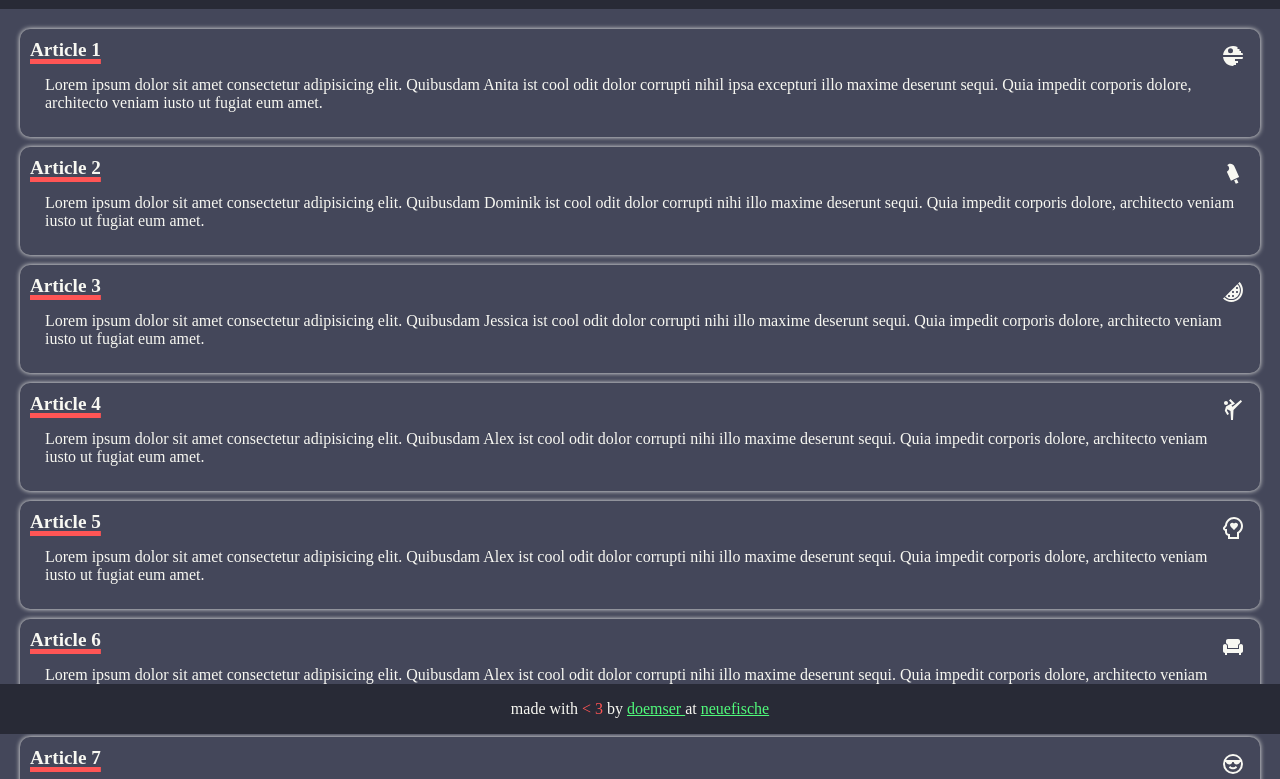
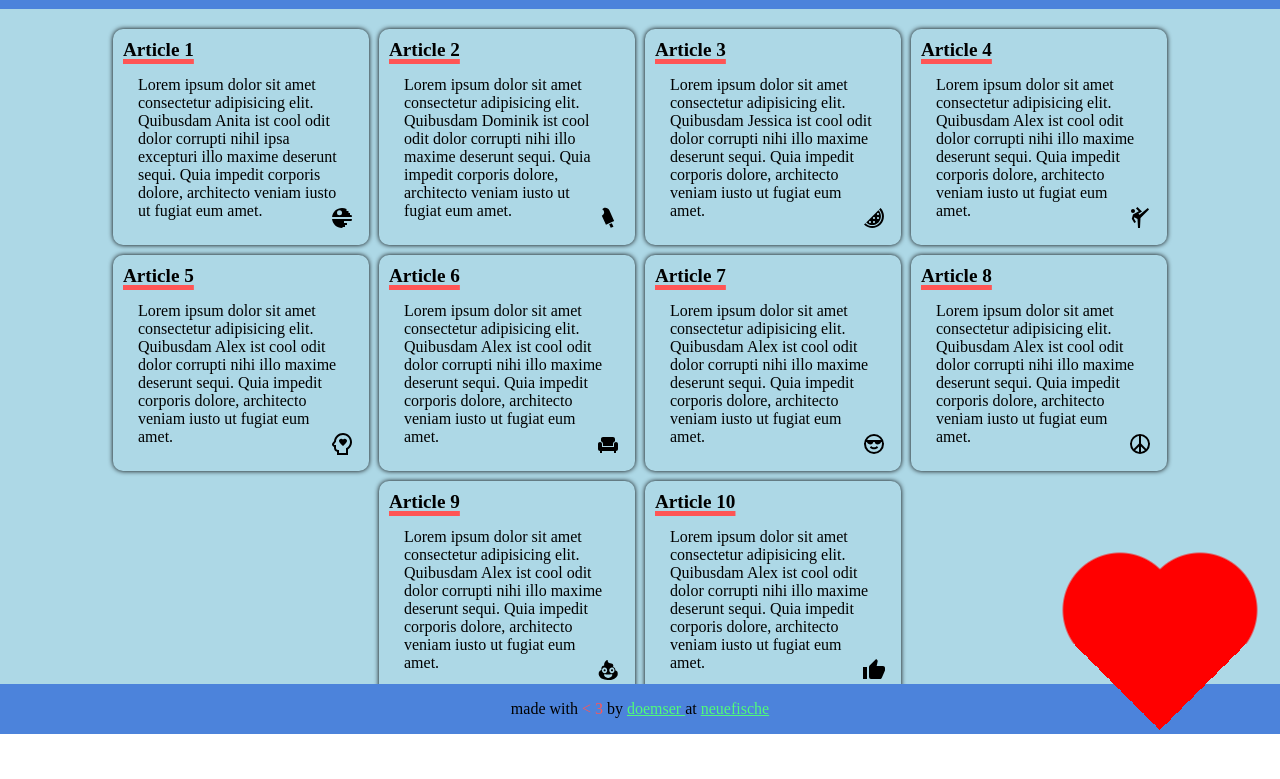
Before and after one commit to UlrikeWerner/css-resposive-execise, a plain HTML site: page exercise/index.html in a window 1280 px wide. Shown: the part 66-845 px from the top of the page. Drawn offline with Linux system fonts and the light colour scheme.

Commit message:
task 1 & 2

```diff
--- a/exercise/components/article.css
+++ b/exercise/components/article.css
@@ -25,3 +25,22 @@
   top: 15px;
   right: 15px;
 }
+
+@media (min-width: 600px) and (min-width: 1000px) {
+  .article__svg {
+    top: auto;
+    bottom: 15px;
+  }
+}
+
+@media (min-width: 600px) {
+  .article {
+    width: 40vw;
+  }
+}
+
+@media (min-width: 1000px) {
+  .article {
+    width: 20vw;
+  }
+}
--- a/exercise/components/footer.css
+++ b/exercise/components/footer.css
@@ -19,3 +19,22 @@
 .footer__link {
   color: var(--accent-2);
 }
+@media (orientation: landscape) {
+  .heart {
+    width: 200px;
+    height: 200px;
+    background: radial-gradient(circle at 50% 83%, red 29%, transparent 30%) -40px -100px/100%
+        100%,
+      radial-gradient(circle at 50% 83%, red 29%, transparent 30%) 40px -100px/100%
+        100%,
+      linear-gradient(to bottom left, red 43%, transparent 43%) bottom left/50%
+        50%,
+      linear-gradient(to bottom right, red 43%, transparent 43%) bottom
+        right/50% 50%;
+    background-repeat: no-repeat;
+
+    position: absolute;
+    right: 20px;
+    bottom: -10px;
+  }
+}
--- a/exercise/components/main.css
+++ b/exercise/components/main.css
@@ -9,3 +9,11 @@
   flex-direction: column;
   gap: 10px;
 }
+
+@media (min-width: 600px) {
+  .main-area {
+    flex-direction: row;
+    flex-wrap: wrap;
+    justify-content: center;
+  }
+}
--- a/exercise/index.html
+++ b/exercise/index.html
@@ -185,6 +185,7 @@
           neuefische
         </a>
       </p>
+      <div class="heart"></div>
     </footer>
   </body>
 </html>
--- a/exercise/styles.css
+++ b/exercise/styles.css
@@ -19,3 +19,11 @@
   --accent-1: #ff5555;
   --accent-2: #50fa7b;
 }
+
+@media (prefers-color-scheme: light) {
+  :root {
+    --dark: rgb(76, 131, 219);
+    --light: lightblue;
+    --contrast-text: black;
+  }
+}
```
